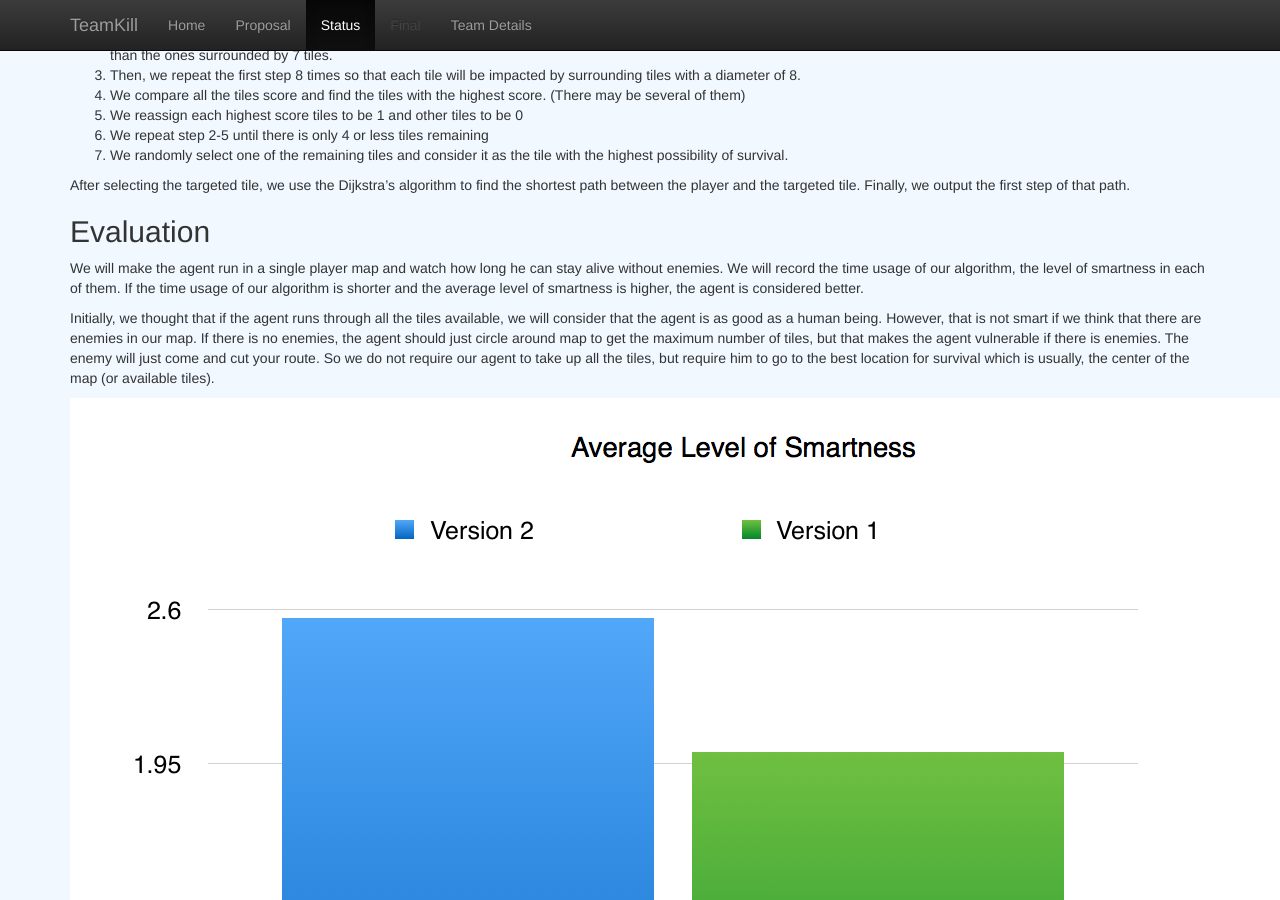
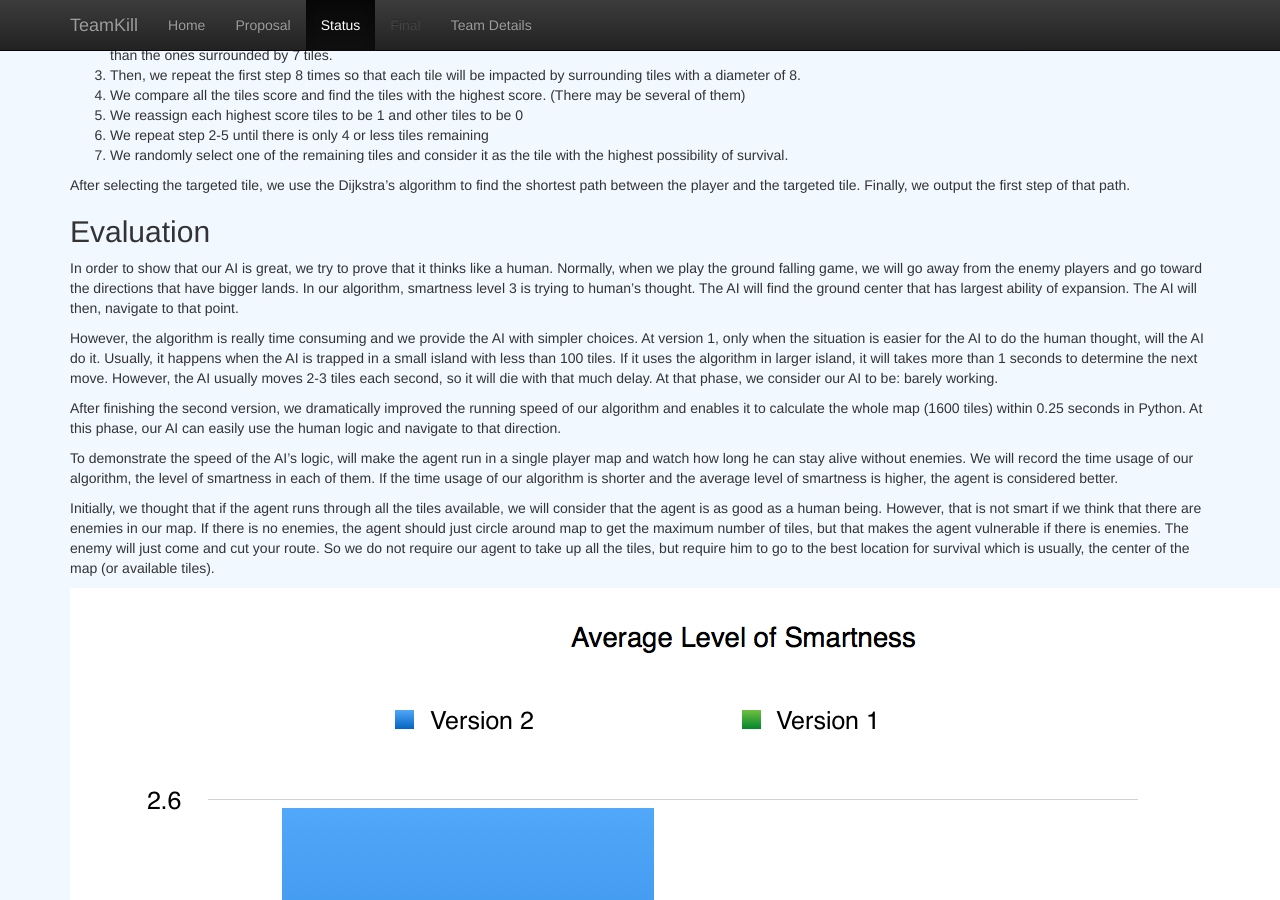
Before and after one commit to zhuohan/teamKill, a Jekyll site: the page built from docs/status.md, in a window 1280 px wide and 900 px high, scrolled down 1449 px. Built offline with Jekyll 4.4.1, drawn with Linux system fonts in a browser that asks for light colours; some of the changed text lies outside the part shown.

Commit message:
status ziliver update

```diff
--- a/docs/status.md
+++ b/docs/status.md
@@ -47,7 +47,14 @@ After selecting the targeted tile, we use the Dijkstra’s algorithm to find the
 
 
 ## Evaluation
-We will make the agent run in a single player map and watch how long he can stay alive without enemies. We will record the time usage of our algorithm, the level of smartness in each of them. If the time usage of our algorithm is shorter and the average level of smartness is higher, the agent is considered better.
+
+In order to show that our AI is great, we try to prove that it thinks like a human. Normally, when we play the ground falling game, we will go away from the enemy players and go toward the directions that have bigger lands. In our algorithm, smartness level 3 is trying to human’s thought. The AI will find the ground center that has largest ability of expansion. The AI will then, navigate to that point.
+
+However, the algorithm is really time consuming and we provide the AI with simpler choices. At version 1, only when the situation is easier for the AI to do the human thought, will the AI do it. Usually, it happens when the AI is trapped in a small island with less than 100 tiles. If it uses the algorithm in larger island, it will takes more than 1 seconds to determine the next move. However, the AI usually moves 2-3 tiles each second, so it will die with that much delay. At that phase, we consider our AI to be: barely working.
+
+After finishing the second version, we dramatically improved the running speed of our algorithm and enables it to calculate the whole map (1600 tiles) within 0.25 seconds in Python. At this phase, our AI can easily use the human logic and navigate to that direction.
+
+To demonstrate the speed of the AI’s logic, will make the agent run in a single player map and watch how long he can stay alive without enemies. We will record the time usage of our algorithm, the level of smartness in each of them. If the time usage of our algorithm is shorter and the average level of smartness is higher, the agent is considered better.
 
 Initially, we thought that if the agent runs through all the tiles available, we will consider that the agent is as good as a human being. However, that is not smart if we think that there are enemies in our map. If there is no enemies, the agent should just circle around map to get the maximum number of tiles, but that makes the agent vulnerable if there is enemies. The enemy will just come and cut your route. So we do not require our agent to take up all the tiles, but require him to go to the best location for survival which is usually, the center of the map (or available tiles).
 
@@ -55,8 +62,7 @@ Initially, we thought that if the agent runs through all the tiles available, we
 ![docs](2.png)
 ![docs](3.png)
 
-
-Another evaluation factor is the possibility of death that is due to inappropriate action. Currently, our agent does not do well when it reaches the margin. However, we tries to decrease that possibility. We realized that the slower it runs, the less likely it goes wrong with the margin. So we evaluate our agent by comparing its speed and its error possibilities. If it reaches the both the accepted speed and accepted error possibilities, we consider that it is successful.
+Another evaluation factor is the possibility of death that is due to inappropriate action. Currently, our agent does not do well when it reaches the margin. However, we tries to decrease that possibility. We realized that if the AI make decisions too slow, it is very possible that it went to the wrong direction. (since the correct direction has not been returned yet) To solve that problem, we gave even more strict time limit for our AI: 0.2 seconds. Then, we evaluate our agent by comparing its error possibilities to the previous version. If it reaches the both the accepted speed and accepted error possibilities, we consider that it is successful.
 
 ![docs](/1.png)
 
@@ -71,5 +77,5 @@ We need to destroy a block 5 seconds after the player steps one it, however, Min
 
 
 ## Remaining Goal and Challenges:
-1. Our algorithm is fast enough to support smartness level 3 single player version, but remains level 3 in multi-agent (all of them are AI) version. We will improve that in the future.
+1. Our algorithm is fast enough to support smartness level 3 single player version, but remains level 2 in multi-agent (all of them are AI) version. We will improve that in the future.
 2. Our algorithm compute the player’s location based on matrix. However, the real AI’s location is not decimal number. We rounded it off to be integer, but there are some special cases when the AI is standing in the corner of a tile, but want to go to another corner’s direction. That makes it goes to an adjacent tile first before it reaches its goal tile. We will make our agent think about that in the future.
```
